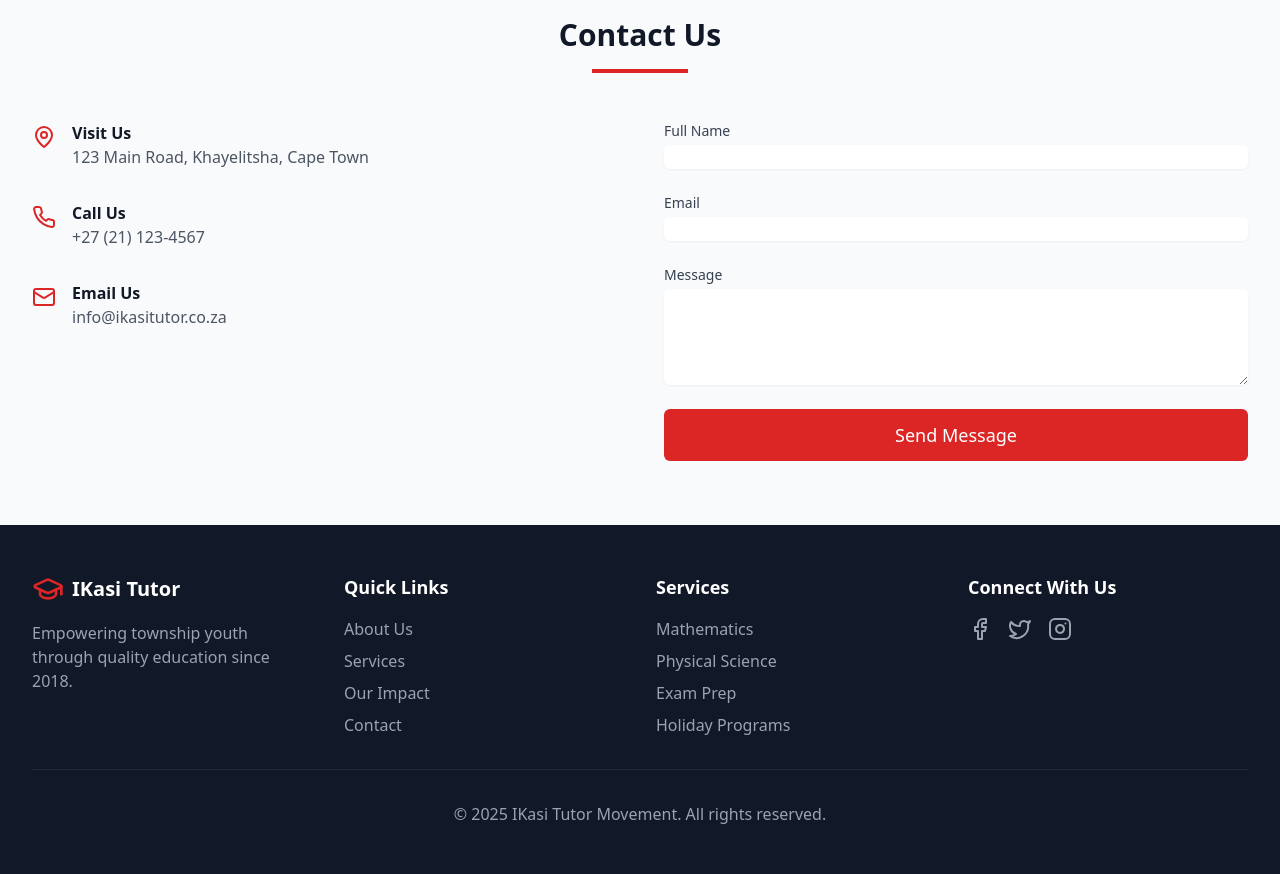
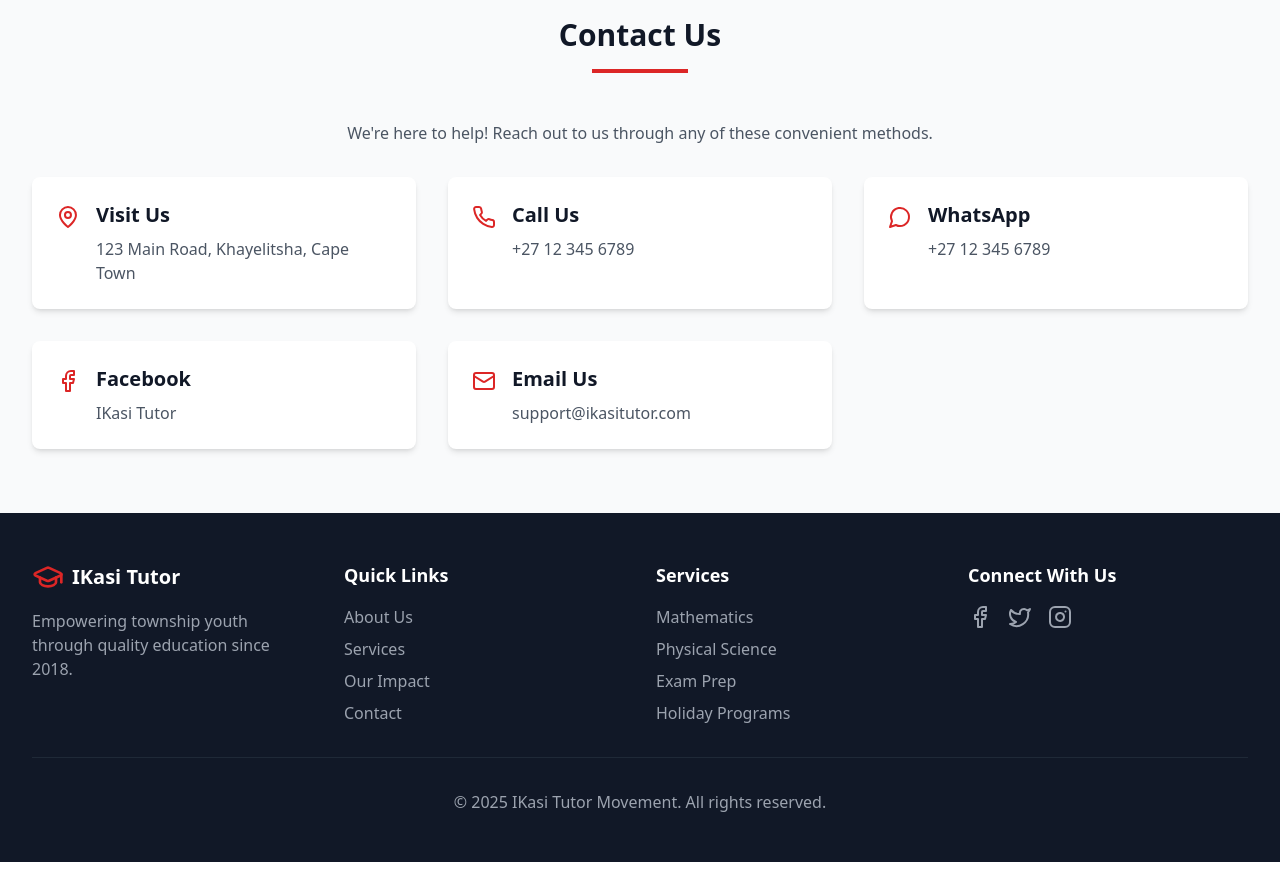
Before and after one commit to VuyolwethuM6/ikasi-tutor, a React (Vite) app: page / in a window 1280 px wide. Shown: the part 3380-4254 px from the top of the page. Built offline with nearby package versions, Linux system fonts and the light colour scheme.

Commit message:
removed contact form and added some contact info

```diff
--- a/src/components/Contact/Contact.tsx
+++ b/src/components/Contact/Contact.tsx
@@ -1,24 +1,38 @@
 import React from 'react';
-import { MapPin, Phone, Mail } from 'lucide-react';
+import { MapPin, Phone, MessageCircle, Facebook, Mail } from 'lucide-react';
 import Container from '../ui/Container';
 import SectionTitle from '../ui/SectionTitle';
-import ContactForm from './ContactForm';
 
 const contactInfo = [
   {
     icon: MapPin,
     title: 'Visit Us',
-    content: '123 Main Road, Khayelitsha, Cape Town'
+    content: '123 Main Road, Khayelitsha, Cape Town',
+    action: () => window.open('https://maps.google.com?q=123+Main+Road,+Khayelitsha,+Cape+Town', '_blank')
   },
   {
     icon: Phone,
     title: 'Call Us',
-    content: '+27 (21) 123-4567'
+    content: '+27 12 345 6789',
+    action: () => window.location.href = 'tel:+27123456789'
+  },
+  {
+    icon: MessageCircle,
+    title: 'WhatsApp',
+    content: '+27 12 345 6789',
+    action: () => window.open('https://wa.me/27123456789', '_blank')
+  },
+  {
+    icon: Facebook,
+    title: 'Facebook',
+    content: 'IKasi Tutor',
+    action: () => window.open('https://facebook.com/ikasitutor', '_blank')
   },
   {
     icon: Mail,
     title: 'Email Us',
-    content: 'info@ikasitutor.co.za'
+    content: 'support@ikasitutor.com',
+    action: () => window.location.href = 'mailto:support@ikasitutor.com'
   }
 ];
 
@@ -27,26 +41,26 @@ const Contact = () => {
     <div className="py-16 bg-gray-50">
       <Container>
         <SectionTitle>Contact Us</SectionTitle>
-        <div className="grid grid-cols-1 lg:grid-cols-2 gap-12">
-          <div>
-            <div className="space-y-8 mb-8">
+        <p className="text-gray-600 max-w-2xl mx-auto text-center mb-8">
+          We're here to help! Reach out to us through any of these convenient methods.
+        </p>
+        <div className="grid grid-cols-1 md:grid-cols-2 lg:grid-cols-3 gap-8">
           {contactInfo.map((info, index) => {
             const Icon = info.icon;
             return (
-                  <div key={index} className="flex items-start">
+              <div
+                key={index}
+                className="flex items-start bg-white p-6 rounded-lg shadow-md hover:shadow-lg transition-all cursor-pointer"
+                onClick={info.action}
+              >
                 <Icon className="h-6 w-6 text-red-600 mr-4 mt-1" />
                 <div>
-                      <h3 className="font-semibold text-gray-900">{info.title}</h3>
+                  <h3 className="font-semibold text-gray-900 text-xl mb-2">{info.title}</h3>
                   <p className="text-gray-600">{info.content}</p>
                 </div>
               </div>
             );
           })}
-            </div>
-          </div>
-          <div>
-            <ContactForm />
-          </div>
         </div>
       </Container>
     </div>
```
Lines whose indentation alone changed are shown as unchanged.
